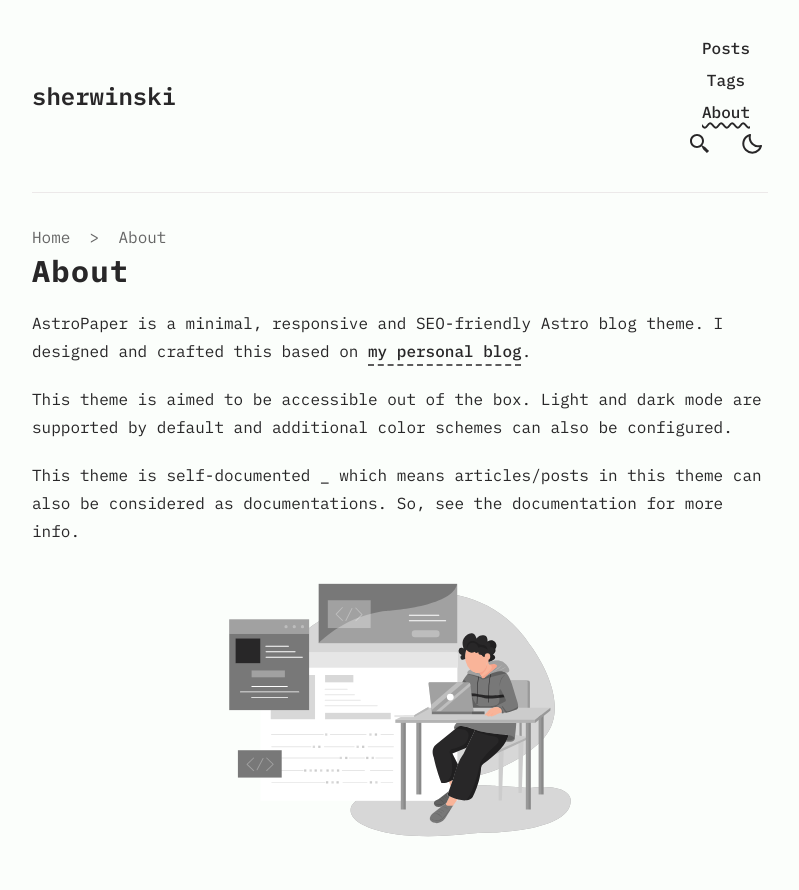
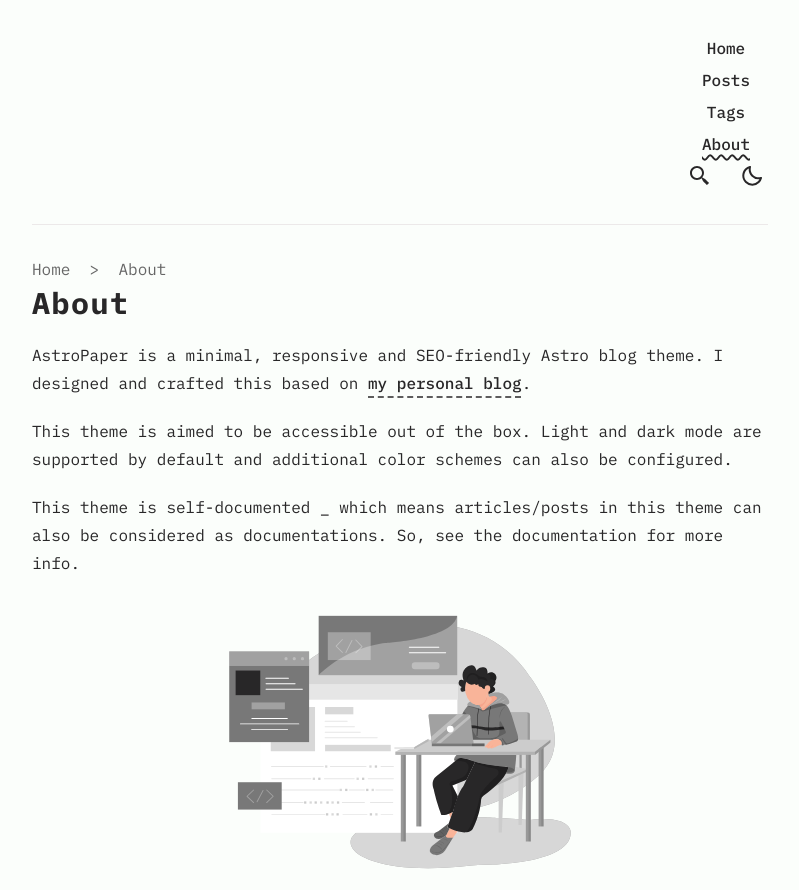
Before and after one commit to sherwinski/sherwinski.com, an Astro site: page /about in a window 1280 px wide. Shown: the top 890 px of the page, without its empty margins (240-1039 px from the left). Built offline with nearby package versions, Linux system fonts and the light colour scheme; Astro itself is replaced by a stand-in of ours.

Commit message:
add Home nav button linking to index.astro

```diff
--- a/src/components/Header.astro
+++ b/src/components/Header.astro
@@ -4,7 +4,7 @@ import Hr from "./Hr.astro";
 import LinkButton from "./LinkButton.astro";
 
 export interface Props {
-  activeNav?: "posts" | "tags" | "about" | "search";
+  activeNav?: "home" | "posts" | "tags" | "about" | "search";
 }
 
 const { activeNav } = Astro.props;
@@ -14,20 +14,6 @@ const { activeNav } = Astro.props;
   <a id="skip-to-content" href="#main-content">Skip to content</a>
   <div class="nav-container">
     <div class="top-nav-wrap">
-      <a href="/" class="logo whitespace-nowrap">
-        {
-          LOGO_IMAGE.enable ? (
-            <img
-              src={`/assets/${LOGO_IMAGE.svg ? "logo.svg" : "logo.png"}`}
-              alt={SITE.title}
-              width={LOGO_IMAGE.width}
-              height={LOGO_IMAGE.height}
-            />
-          ) : (
-            SITE.title
-          )
-        }
-      </a>
       <nav id="nav-menu">
         <button
           class="hamburger-menu focus-outline"
@@ -55,6 +41,9 @@ const { activeNav } = Astro.props;
           </svg>
         </button>
         <ul id="menu-items" class="display-none sm:flex">
+          <li>
+            <a href="/" class={activeNav === "home" ? "active" : ""}> Home</a>
+          </li>
           <li>
             <a href="/posts" class={activeNav === "posts" ? "active" : ""}>
               Posts
--- a/src/pages/index.astro
+++ b/src/pages/index.astro
@@ -16,14 +16,13 @@ const posts = await getCollection("blog");
 const sortedPosts = getSortedPosts(posts);
 const featuredPosts = sortedPosts.filter(({ data }) => data.featured);
 
-const socialCount = SOCIALS.filter(social => social.active).length;
+const socialCount = SOCIALS.filter((social) => social.active).length;
 ---
 
 <Layout>
-  <Header />
+  <Header activeNav="home" />
   <main id="main-content">
     <section id="hero">
-      <h1 class="mr-2">Mingalaba</h1>
       <a
         target="_blank"
         href="/rss.xml"
```
